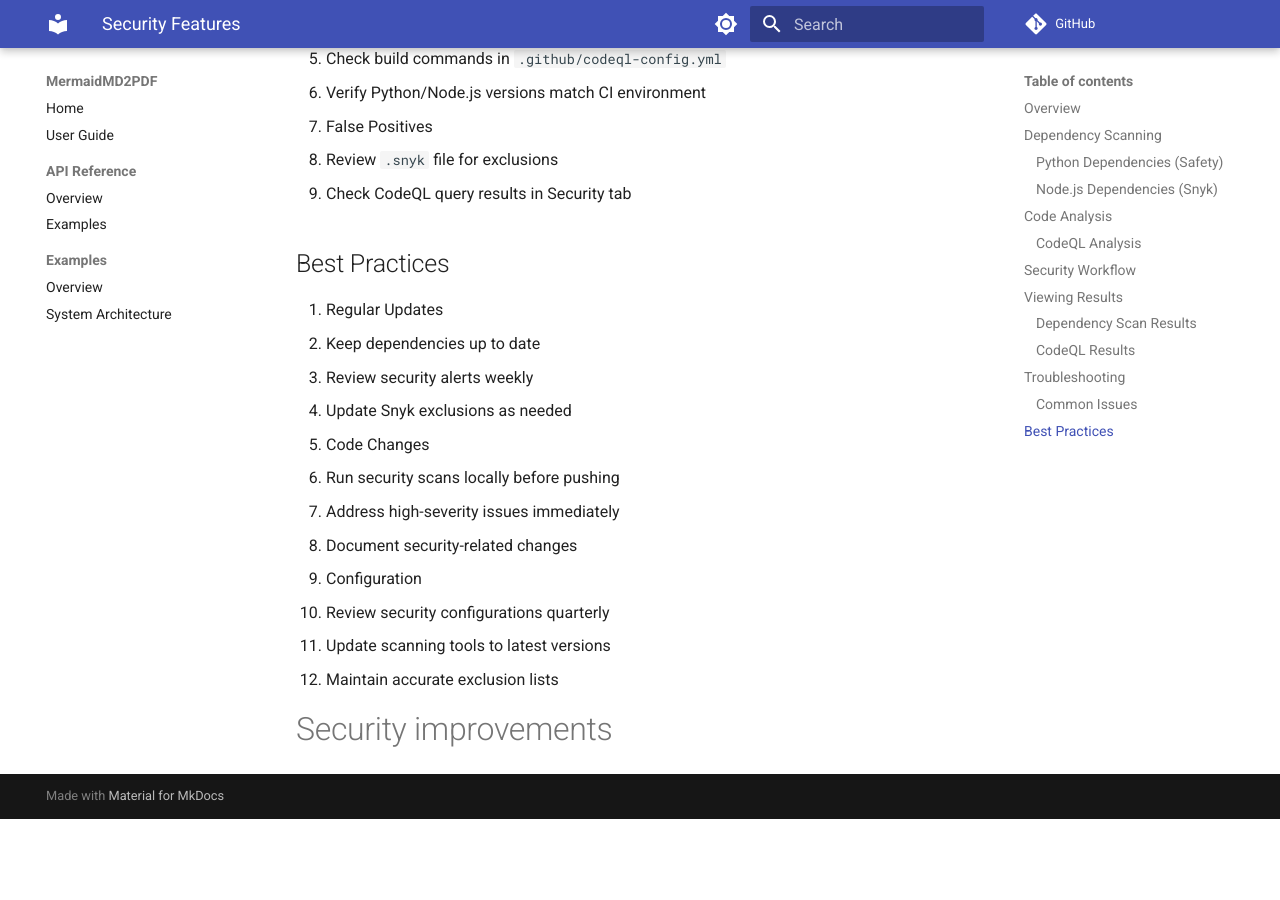
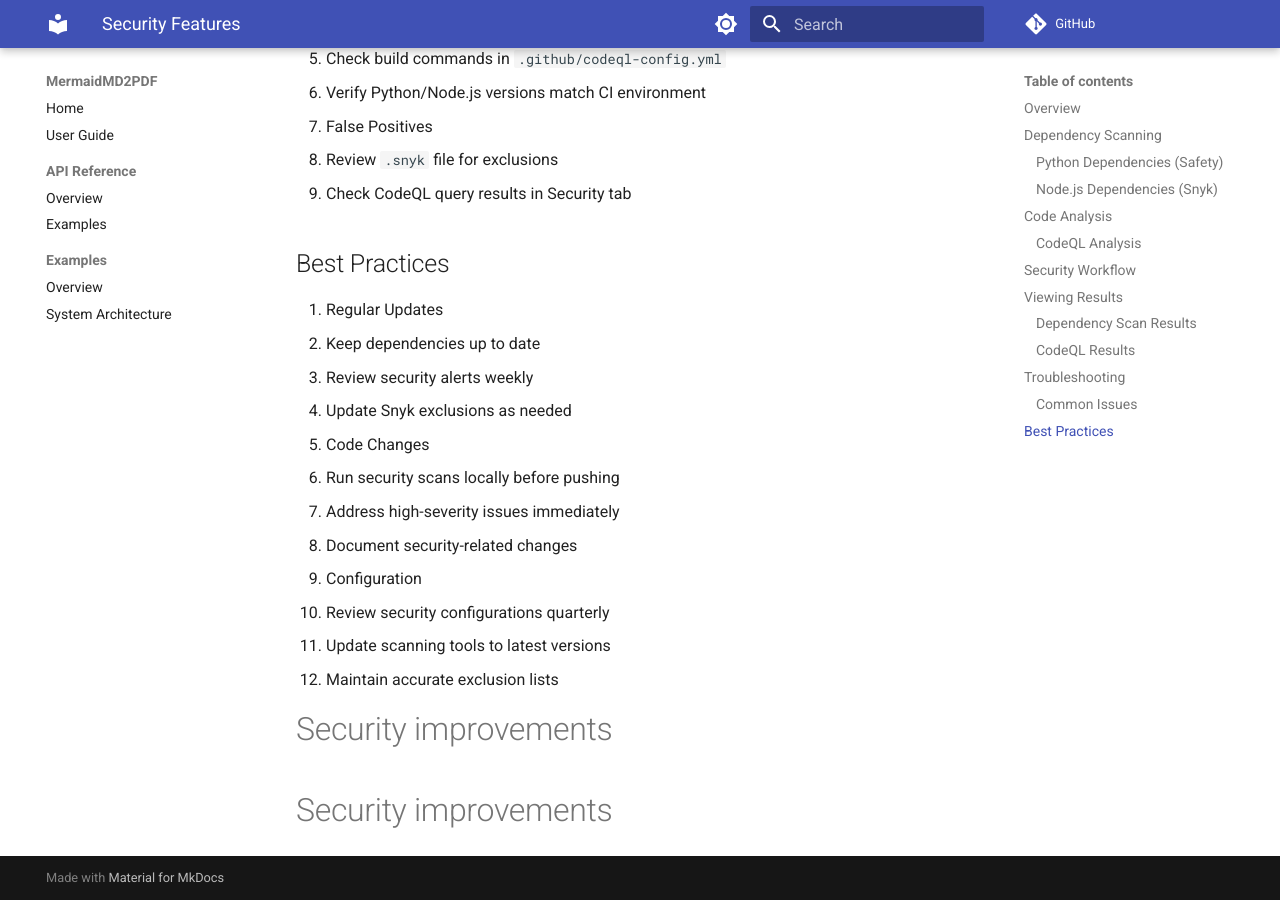
Before and after one commit to chadrwalters/MermaidMD2PDF, an MkDocs documentation site: the page built from docs/security.md, in a window 1280 px wide and 900 px high, scrolled down 2838 px. Built offline with MkDocs 1.6.1 and Material for MkDocs 9.7.7, drawn with Linux system fonts in a browser that asks for light colours; comment, search, counter and statistics services are not loaded; before the commit the page ends 3657 px from its top, so only the background shows below that.

Commit message:
docs: Add header to security documentation

```diff
--- a/docs/security.md
+++ b/docs/security.md
@@ -142,3 +142,4 @@ Excluded Paths:
    - Update scanning tools to latest versions
    - Maintain accurate exclusion lists
 # Security improvements
+# Security improvements
```
